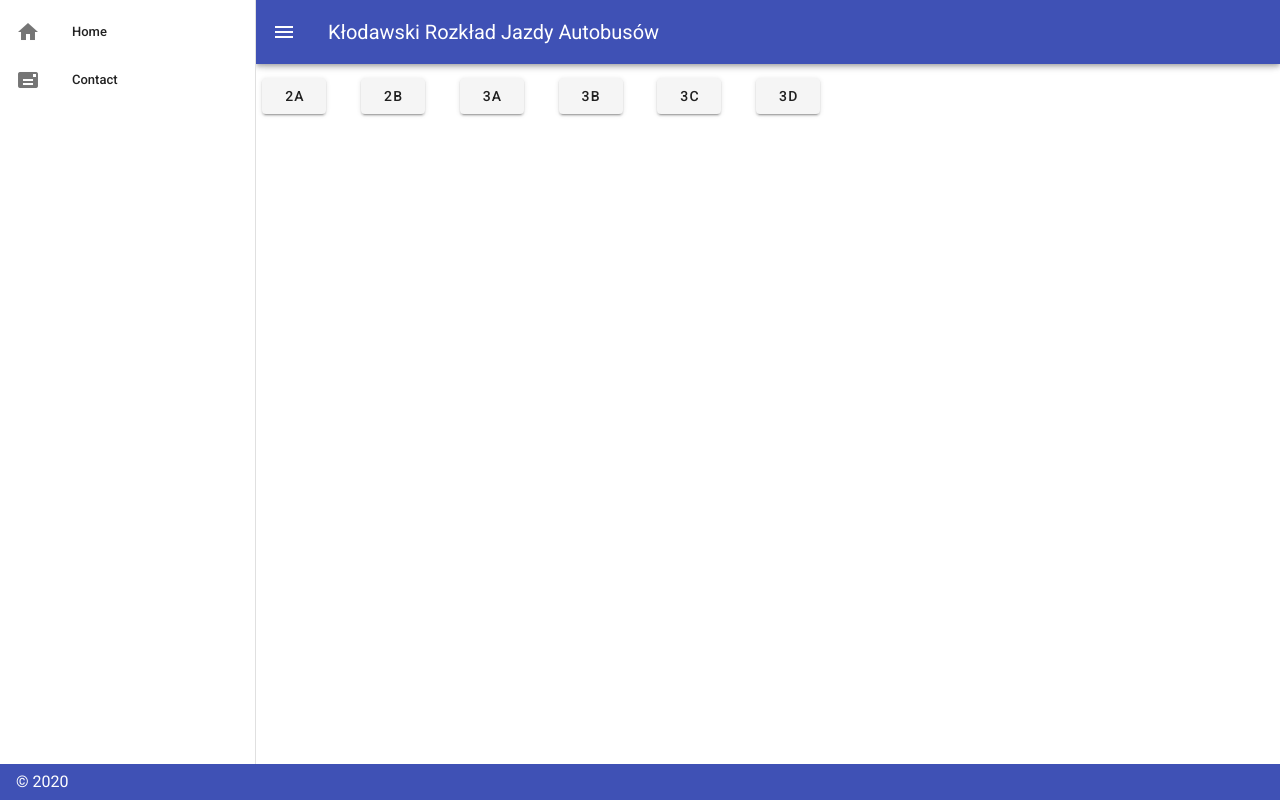
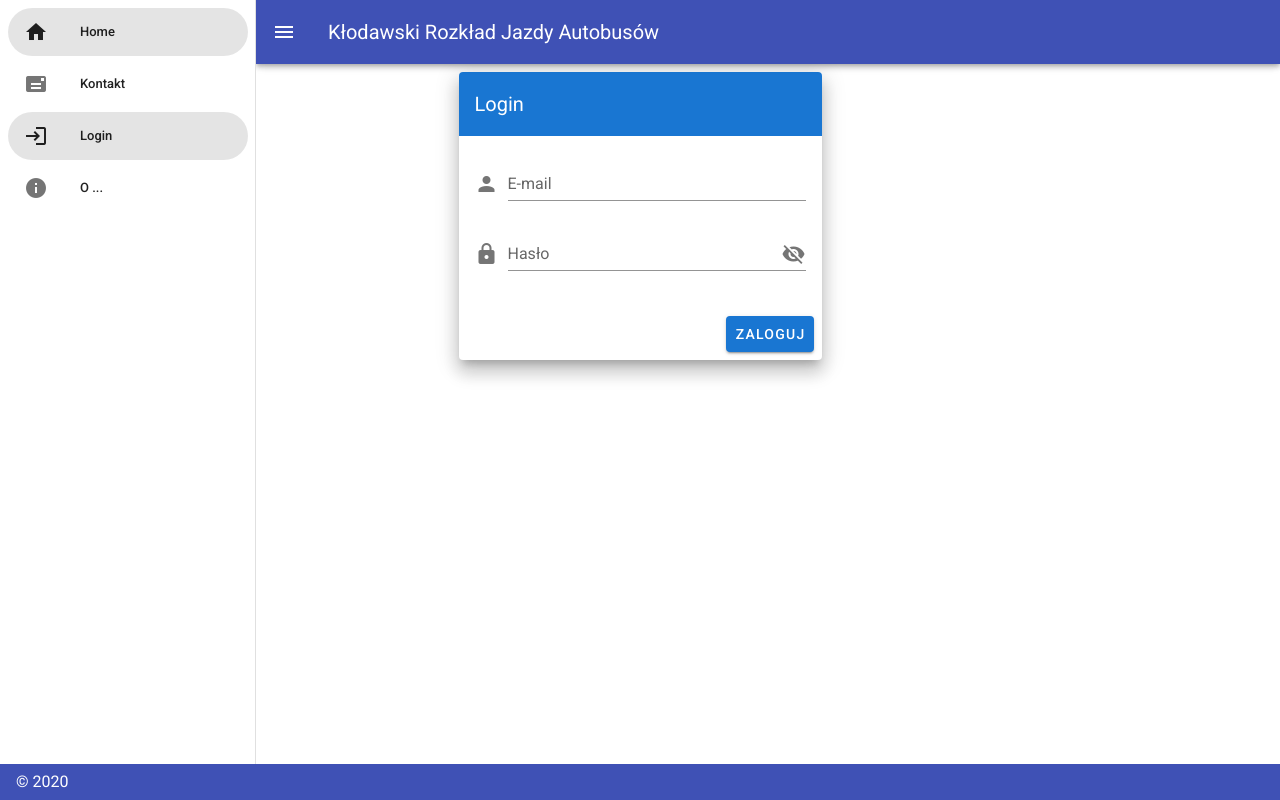
Before and after one commit to leszekjanczewski/krja_vue_pwa, a Vue app: page /login in a window 1280 px wide. Both pictures are taken after a click on the button 28 px from the left and 32 px from the top of the page. Built offline with nearby package versions, Linux system fonts and the light colour scheme.

Commit message:
make a lot of work, added authentication to base and correct components to route

```diff
--- a/package.json
+++ b/package.json
@@ -8,6 +8,7 @@
     "lint": "vue-cli-service lint"
   },
   "dependencies": {
+    "axios": "^0.19.2",
     "core-js": "^3.6.5",
     "register-service-worker": "^1.7.1",
     "vue": "^2.6.11",
--- a/src/App.vue
+++ b/src/App.vue
@@ -2,7 +2,7 @@
   <v-app>
     <div class="container">
       <Header />
-      <BusLines />
+      <router-view></router-view>
       <Footer />
     </div>
   </v-app>
@@ -11,14 +11,12 @@
 <script>
 import Header from '@/components/Header/Desktop/Header.vue'
 import Footer from '@/views/Footer.vue'
-import BusLines from '@/components/BusLines/Desktop/BusLines.vue'
 
 export default {
   name: 'App',
 
   components: {
     Header,
-    BusLines,
     Footer
   },
 
--- /dev/null
+++ b/src/axios-auth.js
@@ -0,0 +1,7 @@
+import axios from 'axios'
+
+const instance = axios.create({
+  baseURL: 'https://identitytoolkit.googleapis.com/v1'
+})
+
+export default instance
--- /dev/null
+++ b/src/components/Auth/SignIn.vue
@@ -0,0 +1,78 @@
+<template>
+  <v-container
+    class="fill-height"
+    fluid
+  >
+    <v-row
+      align="center"
+      justify="center"
+    >
+      <v-col
+        cols="12"
+        sm="8"
+        md="4"
+      >
+        <v-card class="elevation-12">
+          <v-toolbar
+            color="primary"
+            dark
+            flat
+          >
+          <v-toolbar-title>Login</v-toolbar-title>
+            <v-spacer></v-spacer>
+          </v-toolbar>
+          <v-card-text>
+            <v-form>
+              <v-text-field
+                label="E-mail"
+                name="email"
+                prepend-icon="mdi-account"
+                type="text"
+                v-model="email"
+              ></v-text-field>
+
+              <v-text-field
+                id="password"
+                label="Hasło"
+                name="password"
+                prepend-icon="mdi-lock"
+                :append-icon="showPassword ? 'mdi-eye' : 'mdi-eye-off'"
+                :type="showPassword ? 'text' : 'password'"
+                @click:append="showPassword = !showPassword"
+                v-model="password"
+              ></v-text-field>
+            </v-form>
+          </v-card-text>
+          <v-card-actions>
+            <v-spacer></v-spacer>
+            <v-btn color="primary" @click="onSubmit">Zaloguj</v-btn>
+          </v-card-actions>
+        </v-card>
+      </v-col>
+    </v-row>
+  </v-container>
+</template>
+
+<script>
+
+export default {
+  name: 'SignIn',
+  data: () => ({
+    email: '',
+    password: '',
+    showPassword: false
+  }),
+  methods: {
+    onSubmit () {
+      const loginData = {
+        email: this.email,
+        password: this.password
+      }
+      this.$store.dispatch('login', { email: loginData.email, password: loginData.password })
+    }
+  },
+  props: {
+    source: String
+  }
+}
+</script>
--- a/src/components/Header/Desktop/Header.vue
+++ b/src/components/Header/Desktop/Header.vue
@@ -1,11 +1,8 @@
 <template>
-<v-container>
-   <v-navigation-drawer
-      v-model="drawer"
-      app
-    >
-      <v-list dense>
-        <v-list-item link>
+  <v-container>
+    <v-navigation-drawer v-model="drawer" app>
+      <v-list dense rounded>
+        <v-list-item link :to="{ name: 'Home' }">
           <v-list-item-action>
             <v-icon>mdi-home</v-icon>
           </v-list-item-action>
@@ -18,16 +15,44 @@
             <v-icon>mdi-mail</v-icon>
           </v-list-item-action>
           <v-list-item-content>
-            <v-list-item-title>Contact</v-list-item-title>
+            <v-list-item-title>Kontakt</v-list-item-title>
+          </v-list-item-content>
+        </v-list-item>
+        <v-list-item v-if="auth" link :to="{ name: 'Admin' }">
+          <v-list-item-action>
+            <v-icon>mdi-database-plus</v-icon>
+          </v-list-item-action>
+          <v-list-item-content>
+            <v-list-item-title>Administracja</v-list-item-title>
+          </v-list-item-content>
+        </v-list-item>
+        <v-list-item v-if="!auth" link :to="{ name: 'Login' }">
+          <v-list-item-action>
+            <v-icon>mdi-login</v-icon>
+          </v-list-item-action>
+          <v-list-item-content>
+            <v-list-item-title>Login</v-list-item-title>
+          </v-list-item-content>
+        </v-list-item>
+        <v-list-item v-if="auth" @click="onLogout">
+          <v-list-item-action>
+            <v-icon>mdi-logout</v-icon>
+          </v-list-item-action>
+          <v-list-item-content>
+            <v-list-item-title>Logout</v-list-item-title>
+          </v-list-item-content>
+        </v-list-item>
+        <v-list-item link :to="{ name: 'About' }">
+          <v-list-item-action>
+            <v-icon>mdi-information</v-icon>
+          </v-list-item-action>
+          <v-list-item-content>
+            <v-list-item-title>O ...</v-list-item-title>
           </v-list-item-content>
         </v-list-item>
       </v-list>
     </v-navigation-drawer>
-    <v-app-bar
-      app
-      color="indigo"
-      dark
-    >
+    <v-app-bar app color="indigo" dark>
       <v-app-bar-nav-icon @click.stop="drawer = !drawer"></v-app-bar-nav-icon>
       <v-toolbar-title>Kłodawski Rozkład Jazdy Autobusów</v-toolbar-title>
     </v-app-bar>
@@ -38,6 +63,16 @@
 export default {
   data: () => ({
     drawer: false
-  })
+  }),
+  computed: {
+    auth () {
+      return this.$store.getters.isAuthenticated
+    }
+  },
+  methods: {
+    onLogout () {
+      this.$store.dispatch('logout')
+    }
+  }
 }
 </script>
--- a/src/router/index.js
+++ b/src/router/index.js
@@ -1,6 +1,8 @@
 import Vue from 'vue'
 import VueRouter from 'vue-router'
-import Home from '../views/Home.vue'
+
+import store from '@/store/index'
+import Home from '@/views/Home.vue'
 
 Vue.use(VueRouter)
 
@@ -13,10 +15,24 @@ const routes = [
   {
     path: '/about',
     name: 'About',
-    // route level code-splitting
-    // this generates a separate chunk (about.[hash].js) for this route
-    // which is lazy-loaded when the route is visited.
-    component: () => import(/* webpackChunkName: "about" */ '../views/About.vue')
+    component: () => import('@/views/About.vue')
+  },
+  {
+    path: '/login',
+    name: 'Login',
+    component: () => import('@/components/Auth/SignIn.vue')
+  },
+  {
+    path: '/admin',
+    name: 'Admin',
+    component: () => import('@/views/AdminPanel.vue'),
+    beforeEnter: (to, from, next) => {
+      if (store.state.idToken) {
+        next()
+      } else {
+        next('/login')
+      }
+    }
   }
 ]
 
--- a/src/store/index.js
+++ b/src/store/index.js
@@ -1,15 +1,54 @@
 import Vue from 'vue'
 import Vuex from 'vuex'
+import axiosInstance from '../axios-auth'
+import router from '@/router/index'
 
 Vue.use(Vuex)
 
 export default new Vuex.Store({
   state: {
+    idToken: null,
+    userId: null
   },
   mutations: {
+    authUser (state, userData) {
+      state.idToken = userData.token
+      state.userId = userData.userId
+    },
+    clearAuthData (state) {
+      state.idToken = null
+      state.userId = null
+    }
   },
   actions: {
+    login ({ commit }, authData) {
+      axiosInstance.post('/accounts:signInWithPassword?key=AIzaSyCIkBhe9DxGFTtbEQQUXaAj_7Gt7W43WRg', {
+        email: authData.email,
+        password: authData.password,
+        returnSecureToken: true
+      })
+        .then(res => {
+          commit('authUser', {
+            token: res.data.idToken,
+            userId: res.data.localId
+          })
+          router.replace('/admin')
+        })
+        .catch(error => console.log(error))
+    },
+    logout ({ commit }) {
+      commit('clearAuthData')
+      router.replace('/')
+    }
   },
   modules: {
+  },
+  getters: {
+    user (state) {
+      return state.user
+    },
+    isAuthenticated (state) {
+      return state.idToken !== null
+    }
   }
 })
--- /dev/null
+++ b/src/views/AdminPanel.vue
@@ -0,0 +1,15 @@
+<template>
+  <div>
+    Admin Panel
+  </div>
+</template>
+
+<script>
+export default {
+  name: 'AdminPanel',
+
+  data: () => ({
+
+  })
+}
+</script>
--- a/src/views/Home.vue
+++ b/src/views/Home.vue
@@ -1,5 +1,13 @@
 <template>
-    <div>
-        <h1>Home View</h1>
-    </div>
+    <BusLines />
 </template>
+
+<script>
+import BusLines from '@/components/BusLines/Desktop/BusLines.vue'
+
+export default {
+  components: {
+    BusLines
+  }
+}
+</script>
```
Also changed, not shown: src/components/AdminAddLine/AddLine.vue (added, +16 -0 lines), 1 other file (tests, documents, lock files or other folders).
